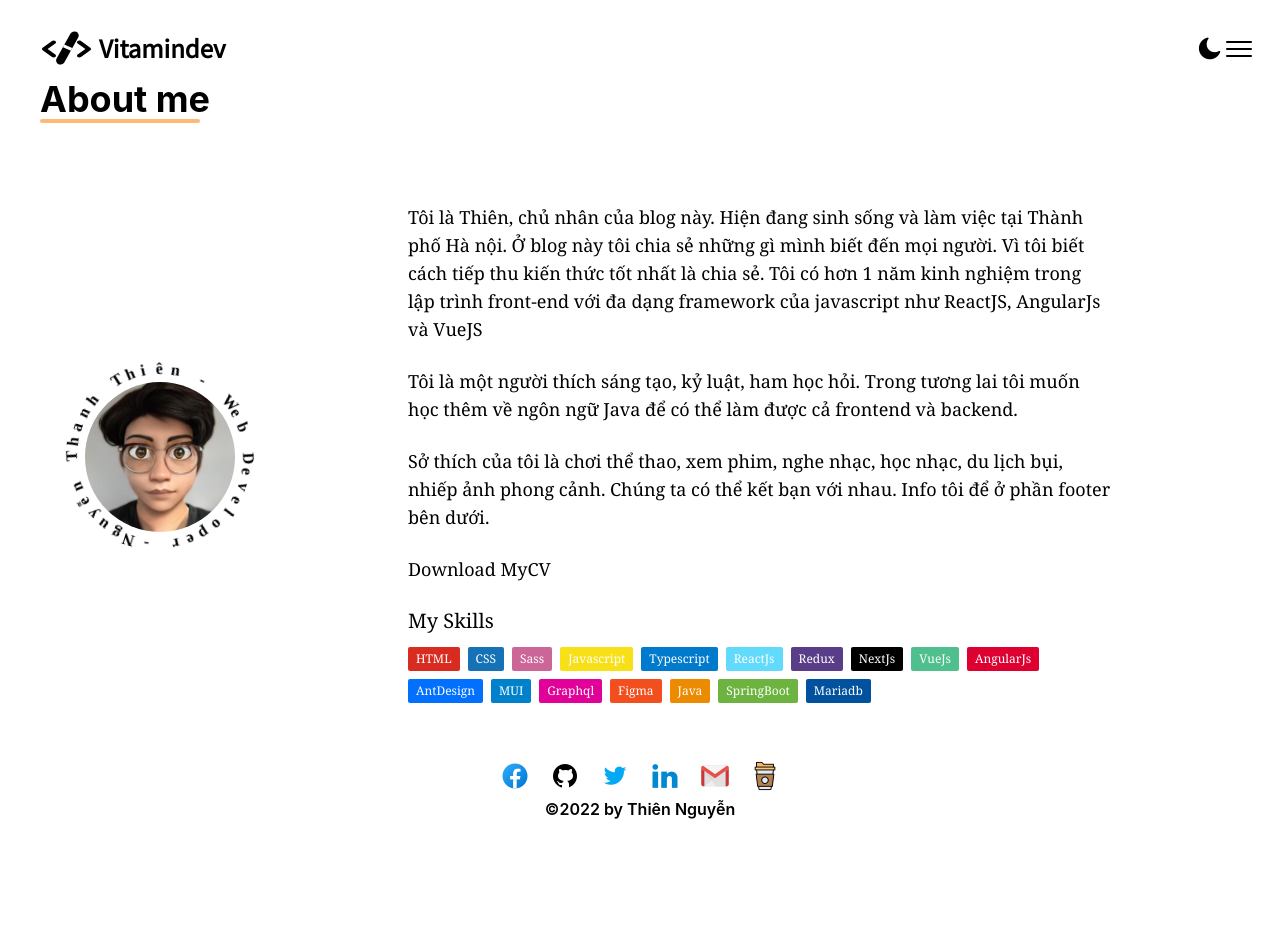
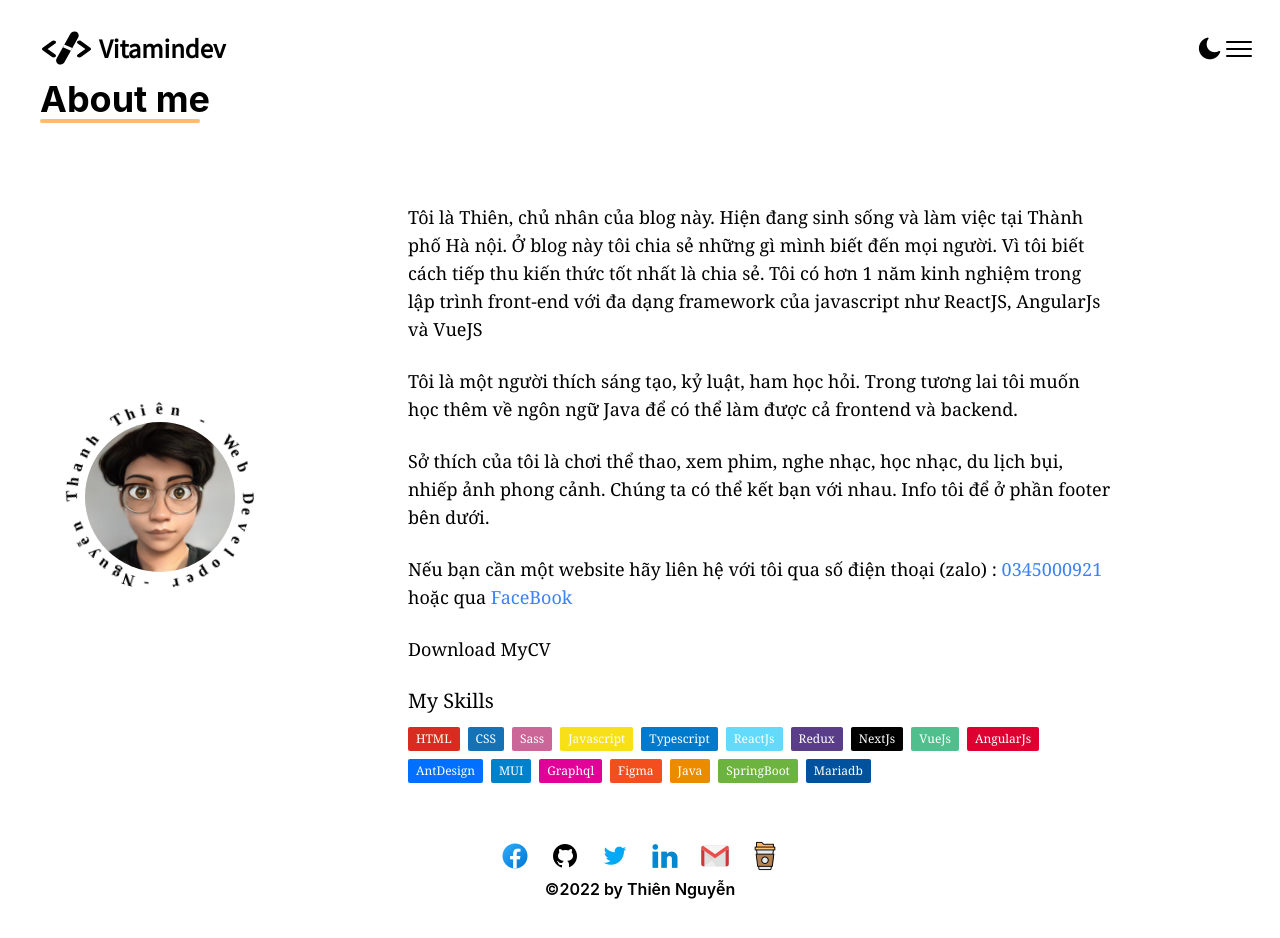
Before and after one commit to veDnimatvi/VitamindevSite, a Next.js app: page /about in a window 1280 px wide. Shown: the top 938 px of the page. Before the commit the page ends 871 px from the top, so only its background shows below. Built offline with nearby package versions, Linux system fonts and the light colour scheme.

Commit message:
feat: add contact

```diff
--- a/pages/about.jsx
+++ b/pages/about.jsx
@@ -134,6 +134,20 @@ const About = () => {
               du lịch bụi, nhiếp ảnh phong cảnh. Chúng ta có thể kết bạn với
               nhau. Info tôi để ở phần footer bên dưới.
             </p>
+            <p className="text-lg mb-6">
+              Nếu bạn cần một website hãy liên hệ với tôi qua số điện thoại
+              (zalo) :{" "}
+              <a className="text-blue-500" href="tel:+84345000921">
+                0345000921
+              </a>{" "}
+              hoặc qua{" "}
+              <a
+                className="text-blue-500"
+                href="https://www.facebook.com/nt.thien.9899/"
+              >
+                FaceBook
+              </a>
+            </p>
             <p className="text-lg mb-6">Download MyCV</p>
             <div className="text-xl mb-3">My Skills</div>
             <div className="flex flex-wrap">
```
